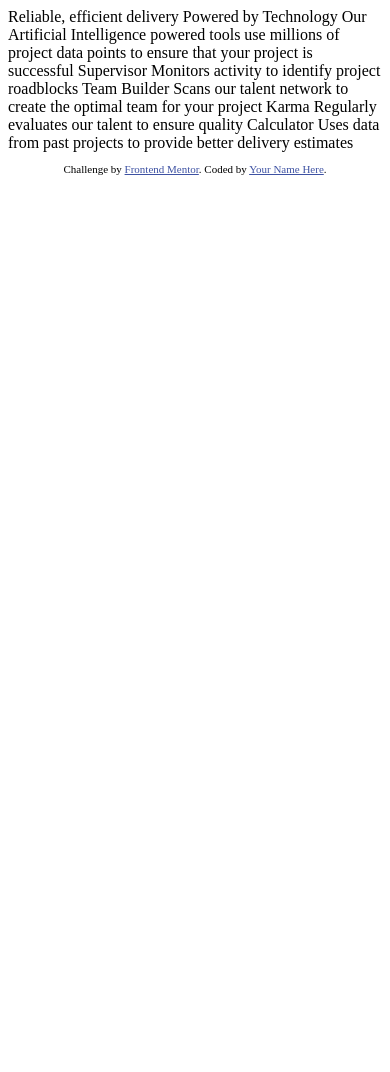
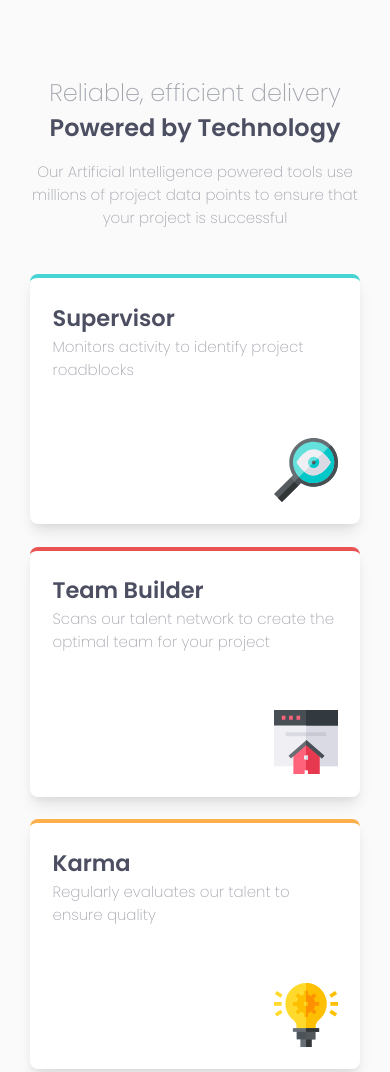
Before and after one commit to AndrewSimons3/four-card-feature-section, a plain HTML site: page index.html in a window 390 px wide. Shown: the top 1072 px of the page. Before the commit the page ends 844 px from the top, so only its background shows below. Drawn offline with Linux system fonts and the light colour scheme.

Commit message:
mobile version finished

```diff
--- a/index.html
+++ b/index.html
@@ -1,44 +1,72 @@
 <!DOCTYPE html>
 <html lang="en">
 	<head>
-  <meta charset="UTF-8">
-  <meta name="viewport" content="width=device-width, initial-scale=1.0"> <!-- displays site properly based on user's device -->
-
-  <link rel="icon" type="image/png" sizes="32x32" href="./images/favicon-32x32.png">
+		<meta charset="UTF-8" />
+		<meta name="viewport" content="width=device-width, initial-scale=1.0" />
+		<!-- displays site properly based on user's device -->
+		<link rel="stylesheet" href="./style.css" />
+		<link
+			rel="icon"
+			type="image/png"
+			sizes="32x32"
+			href="./images/favicon-32x32.png"
+		/>
+		<link rel="preconnect" href="https://fonts.googleapis.com" />
+		<link rel="preconnect" href="https://fonts.gstatic.com" crossorigin />
+		<link
+			href="https://fonts.googleapis.com/css2?family=Poppins:wght@200;400;600&display=swap"
+			rel="stylesheet"
+		/>
 
 		<title>Frontend Mentor | Four card feature section</title>
 
 		<!-- Feel free to remove these styles or customise in your own stylesheet 👍 -->
-  <style>
-    .attribution { font-size: 11px; text-align: center; }
-    .attribution a { color: hsl(228, 45%, 44%); }
-  </style>
 	</head>
 	<body>
-
-  Reliable, efficient delivery
-  Powered by Technology
-
-  Our Artificial Intelligence powered tools use millions of project data points
-  to ensure that your project is successful
-
-  Supervisor
-  Monitors activity to identify project roadblocks
-
-  Team Builder
+		<main class="main-container">
+			<div class="header">
+				<h1>
+					Reliable, efficient delivery <strong>Powered by Technology</strong>
+				</h1>
+				<p>
+					Our Artificial Intelligence powered tools use millions of project data
+					points to ensure that your project is successful
+				</p>
+			</div>
+			<div class="features">
+				<div id="cyan" class="feature">
+					<h2>Supervisor</h2>
+					<p>Monitors activity to identify project roadblocks</p>
+					<img src="./images/icon-supervisor.svg" />
+				</div>
+				<div id="red" class="feature">
+					<h2>Team Builder</h2>
+					<p>
 						Scans our talent network to create the optimal team for your project
-
-  Karma
-  Regularly evaluates our talent to ensure quality
-
-  Calculator
+					</p>
+					<img src="./images/icon-team-builder.svg" />
+				</div>
+				<div id="orange" class="feature">
+					<h2>Karma</h2>
+					<p>Regularly evaluates our talent to ensure quality</p>
+					<img src="./images/icon-karma.svg" />
+				</div>
+				<div id="blue" class="feature">
+					<h2>Calculator</h2>
+					<p>
 						Uses data from past projects to provide better delivery estimates
-
+					</p>
+					<img src="./images/icon-calculator.svg" />
+				</div>
+			</div>
+		</main>
 
 		<footer>
 			<p class="attribution">
-      Challenge by <a href="https://www.frontendmentor.io?ref=challenge" target="_blank">Frontend Mentor</a>.
-      Coded by <a href="#">Your Name Here</a>.
+				Challenge by
+				<a href="https://www.frontendmentor.io?ref=challenge" target="_blank"
+					>Frontend Mentor</a
+				>. Coded by <a href="#">Your Name Here</a>.
 			</p>
 		</footer>
 	</body>
--- /dev/null
+++ b/style.css
@@ -0,0 +1,104 @@
+* {
+	margin: 0;
+	padding: 0;
+	box-sizing: border-box;
+}
+
+html {
+	min-width: 375px;
+	max-width: 1440px;
+	font-size: 15px;
+	font-family: 'Poppins', sans-serif;
+}
+
+:root {
+	--red: hsl(0, 78%, 62%);
+	--cyan: hsl(180, 62%, 55%);
+	--orange: hsl(34, 97%, 64%);
+	--blue: hsl(212, 86%, 64%);
+	--veryDarkBlue: hsl(234, 12%, 34%);
+	--grayishBlue: hsl(229, 6%, 66%);
+	--veryLightGray: hsl(0, 0%, 98%);
+}
+
+/*********** MOBILE VIEW ********/
+
+body {
+	background-color: var(--veryLightGray);
+}
+
+.main-container {
+	margin: 5rem 2rem 0 2rem;
+}
+
+.header h1 {
+	font-size: 24px;
+	font-weight: 200;
+	color: var(--grayishBlue);
+	text-align: center;
+	margin-bottom: 1rem;
+}
+
+h1 strong {
+	color: var(--veryDarkBlue);
+}
+
+.header p {
+	text-align: center;
+	color: var(--grayishBlue);
+	font-weight: 200;
+	margin-bottom: 3rem;
+}
+
+.feature {
+  min-height: 250px;
+	display: flex;
+	flex-direction: column;
+	align-items: flex-start;
+	padding: 1.5rem;
+	background-color: #fff;
+	box-shadow: rgba(0, 0, 0, 0.1) 0px 10px 15px -3px,
+		rgba(0, 0, 0, 0.05) 0px 4px 6px -2px;
+  margin: 1.5rem 0;
+  border-radius: 8px;
+
+}
+
+.feature img {
+ margin-left: auto;
+    margin-top: auto;
+
+}
+
+.feature h2 {
+  color: var(--veryDarkBlue);
+}
+
+.feature p {
+  color: var(--grayishBlue);
+  font-weight: 200;
+}
+
+#cyan {
+  border-top: 4px solid var(--cyan)
+}
+
+#red {
+border-top: 4px solid var(--red);
+}
+
+#orange {
+border-top: 4px solid var(--orange);
+}
+
+#blue {
+border-top: 4px solid var(--blue);
+}
+
+.attribution {
+	font-size: 11px;
+	text-align: center;
+}
+.attribution a {
+	color: hsl(228, 45%, 44%);
+}
```
Lines whose indentation alone changed are shown as unchanged.
